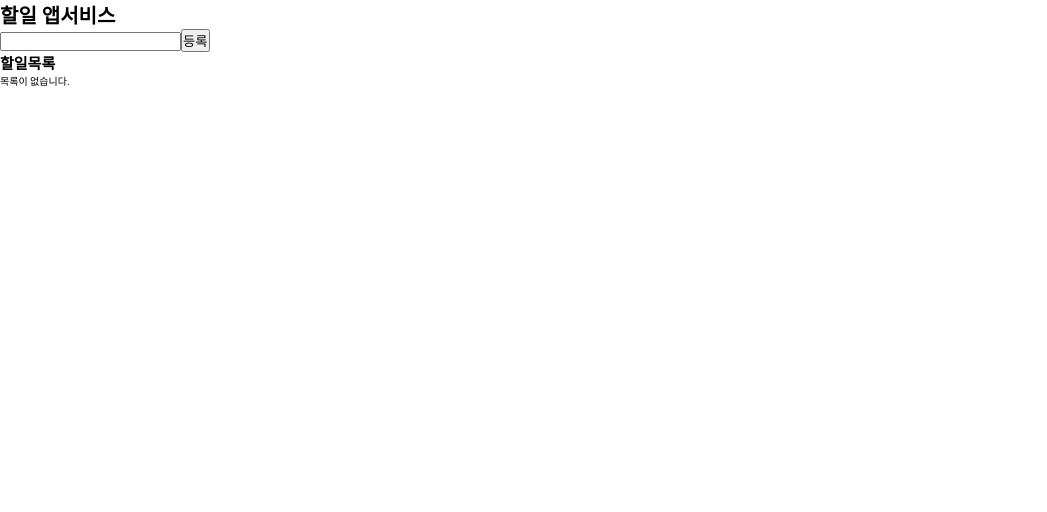
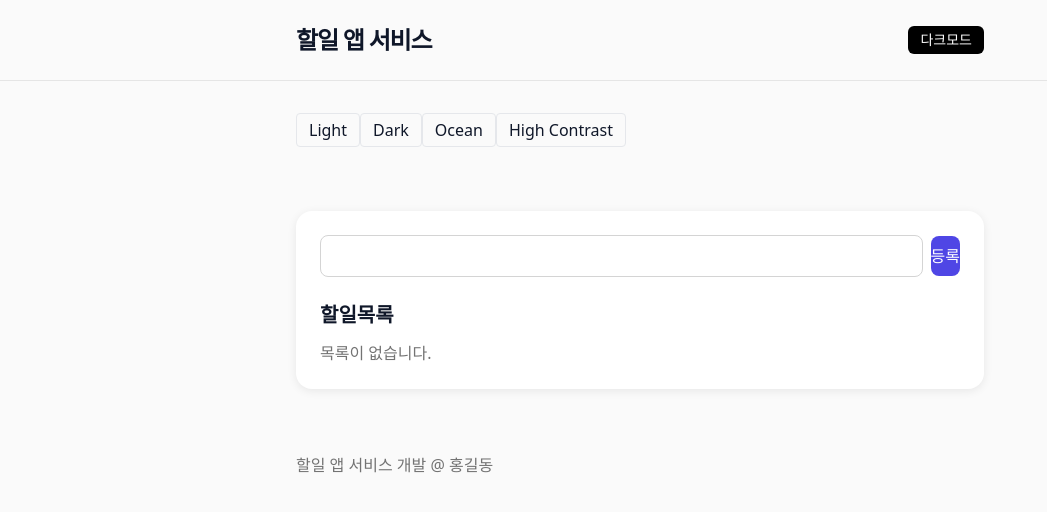
Before and after one commit to devclarova/til_react_cra_ts, a React (Create React App) app: page / in a window 1280 px wide. Shown: the top 512 px of the page, without its empty margins (0-1047 px from the left). Built offline with nearby package versions, Linux system fonts and the light colour scheme.

Commit message:
[docs] tailwind의 이해

```diff
--- a/package.json
+++ b/package.json
@@ -40,12 +40,16 @@
     "@types/react-dom": "^18.3.7",
     "@typescript-eslint/eslint-plugin": "^5.62.0",
     "@typescript-eslint/parser": "^5.62.0",
+    "autoprefixer": "^10.4.20",
     "eslint": "^8.56.0",
     "eslint-config-prettier": "^9.1.0",
     "eslint-plugin-jsx-a11y": "^6.7.1",
     "eslint-plugin-prettier": "^5.1.3",
     "eslint-plugin-react": "^7.33.2",
     "eslint-plugin-react-hooks": "^4.6.0",
-    "prettier": "^3.2.5"
+    "postcss": "^8.4.38",
+    "prettier": "^3.3.3",
+    "prettier-plugin-tailwindcss": "^0.6.8",
+    "tailwindcss": "^3.4.10"
   }
 }
--- /dev/null
+++ b/postcss.config.js
@@ -0,0 +1,6 @@
+module.exports = {
+  plugins: {
+    tailwindcss: {},
+    autoprefixer: {},
+  },
+};
--- a/src/App.tsx
+++ b/src/App.tsx
@@ -2,18 +2,83 @@ import { TodoProvider } from './context/todo/TodoProvider';
 import TodoList from './todos/TodoList';
 import TodoWrite from './todos/TodoWrite';
 
+// 여러 개의 테마 적용하기
+function setTheme(themeName: string) {
+  const root = document.documentElement;
+  root.classList.remove('theme-dark', 'theme-ocean', 'theme-hc');
+  // if (themeName === 'light') {
+  //   root.classList.add('theme-light');
+  // }
+  if (themeName === 'dark') {
+    root.classList.add('theme-dark');
+  }
+  if (themeName === 'ocean') {
+    root.classList.add('theme-ocean');
+  }
+  if (themeName === 'hc') {
+    root.classList.add('theme-hc');
+  }
+}
+
 function App(): JSX.Element {
+  // ts 자리
+  const toggleDark = () => {
+    document.documentElement.classList.toggle('dark');
+  };
   // tsx 자리
   return (
-    <TodoProvider>
-      <div>
-        <h1>할일 앱서비스</h1>
-        <div>
-          <TodoWrite />
-          <TodoList />
+    <div className="min-h-screen bg-bg text-fg">
+      <TodoProvider>
+        <header className="border-b border-neutral-200 dark:border-neutral-800">
+          <div className="container-app py-6 flex items-center">
+            <h1 className="text-2xl font-bold tracking-tighter flex-1">할일 앱 서비스</h1>
+            <button
+              onClick={toggleDark}
+              className="rounded-md bg-black px-3 py-1 text-sm text-white hover:opacity-90 dark:bg-white dark:text-black"
+            >
+              <span className="inline dark:hidden">다크모드</span>
+              <span className="hidden dark:inline">라이트모드</span>
+            </button>
+          </div>
+        </header>
+        <div className="container-app py-8">
+          {/* 여러개 테마 토글 버튼 */}
+          <button
+            className="rounded border border-borderc px-3 py-1"
+            onClick={() => setTheme('light')}
+          >
+            Light
+          </button>
+          <button
+            className="rounded border border-borderc px-3 py-1"
+            onClick={() => setTheme('dark')}
+          >
+            Dark
+          </button>
+          <button
+            className="rounded border border-borderc px-3 py-1"
+            onClick={() => setTheme('ocean')}
+          >
+            Ocean
+          </button>
+          <button
+            className="rounded border border-borderc px-3 py-1"
+            onClick={() => setTheme('hc')}
+          >
+            High Contrast
+          </button>
         </div>
-      </div>
-    </TodoProvider>
+        <main className="container-app py-8">
+          <div className="space-y-6 rounded-xl2 bg-white p-6 shadow-card dark:bg-neutral-800">
+            <TodoWrite />
+            <TodoList />
+          </div>
+        </main>
+        <footer className="container-app py-8 text-neutral-500 dark:text-neutral-400">
+          할일 앱 서비스 개발 @ 홍길동
+        </footer>
+      </TodoProvider>
+    </div>
   );
 }
 
--- a/src/index.css
+++ b/src/index.css
@@ -1,21 +1,58 @@
-* {
-  margin: 0;
-  padding: 0;
-  box-sizing: border-box;
-  outline-style: none;
+@tailwind base;
+@tailwind components;
+@tailwind utilities;
+
+:root {
+  --app-max-w: 720px;
 }
-ul,
-li {
-  list-style: none;
+
+html,
+body,
+#root {
+  height: 100%;
 }
-a {
-  text-decoration: none;
-  color: #000;
+
+.container-app {
+  @apply max-w-[var(--app-max-w)] mx-auto px-4;
 }
-html {
-  font-size: 16px;
-  overflow-x: hidden;
+
+/* ------------- 테마 변수 ------------- */
+/* Light (기본) */
+:root {
+  --bg: 0 0% 98%;
+  --fg: 222 47% 11%;
+  --surface: 0 0% 100%;
+  --border: 220 13% 91%;
+  --primary: 245 83% 60%; /* 보라 */
+  --primary-fg: 0 0% 100%;
 }
-body {
-  font-size: 10px;
+
+/* Dark */
+.theme-dark {
+  --bg: 222 47% 7%;
+  --fg: 210 40% 96%;
+  --surface: 222 47% 11%;
+  --border: 217 19% 27%;
+  --primary: 245 83% 60%;
+  --primary-fg: 0 0% 100%;
 }
+
+/* Ocean */
+.theme-ocean {
+  --bg: 200 60% 97%;
+  --fg: 210 24% 20%;
+  --surface: 200 50% 99%;
+  --border: 206 15% 85%;
+  --primary: 200 90% 45%; /* 파랑 */
+  --primary-fg: 0 0% 100%;
+}
+
+/* High Contrast */
+.theme-hc {
+  --bg: 0 0% 100%;
+  --fg: 0 0% 0%;
+  --surface: 0 0% 100%;
+  --border: 0 0% 0%;
+  --primary: 62 100% 50%; /* 노랑 */
+  --primary-fg: 0 0% 0%;
+}
--- a/src/todos/TodoItem.tsx
+++ b/src/todos/TodoItem.tsx
@@ -50,36 +50,65 @@ const TodoItem = ({ todo }: TodoItemProps) => {
     setIsEdit(false);
   };
 
-  // CSS 객체 만들기
-  const liStyle: React.CSSProperties = {
-    display: 'flex',
-    gap: '10px',
-    alignItems: 'center',
-    justifyContent: 'center',
-    color: todo.completed ? 'gray' : 'red',
-    textDecoration: todo.completed ? 'line-through' : 'none',
-  };
-
   return (
-    <li style={liStyle}>
+    <li
+      className={['flex items-center justify-between gap-2 rounded-lg border px-3 py-2'].join(` `)}
+    >
       {isEdit ? (
-        <>
+        <div className="flex w-full items-center gap-2">
           <input
             type="text"
             value={editTitle}
             onChange={e => setEditTitle(e.target.value)}
             onKeyDown={hanldeKeyDown}
+            className="flex-1 rounded-md border border-neutral-300 bg-white px-2 py-1 outline-none focus:ring-brand dark:border-neutral-700 dark:bg-neutral-900"
           />
-          <button onClick={handleEditSave}>저장</button>
-          <button onClick={handleEditCancel}>취소</button>
-        </>
+          <button
+            onClick={handleEditSave}
+            className="rounded-md bg-brand px-3 py-1 text-white hover:opacity-90"
+          >
+            저장
+          </button>
+          <button
+            onClick={handleEditCancel}
+            className="rounded-md border border-neutral-300 px-2 py-1 hover:bg-neutral-50 dark:border-neutral-700 dark:hover:bg-neutral-800"
+          >
+            취소
+          </button>
+        </div>
       ) : (
-        <>
-          <input type="checkbox" onChange={() => toggleTodo(todo.id)} checked={todo.completed} />
-          <span>{todo.title}</span>
-          <button onClick={handleEdit}>수정</button>
-          <button onClick={() => deleteTodo(todo.id)}>삭제</button>
-        </>
+        <div className="flex w-full items-center gap-3">
+          <input
+            type="checkbox"
+            onChange={() => toggleTodo(todo.id)}
+            checked={todo.completed}
+            className="h-4 w-4 accent-brand"
+          />
+          <span
+            className={[
+              'flex-1',
+              todo.completed
+                ? 'text-neutral-400 line-through'
+                : 'text-neutral-900 dark:text-neutral-100',
+            ].join(' ')}
+          >
+            {todo.title}
+          </span>
+          <div className="flex items-center gap-2">
+            <button
+              onClick={handleEdit}
+              className="rounded-md border border-neutral-300 px-3 py-1 hover:bg-neutral-50 dark:border-neutral-700 dark:hover:bg-neutral-800"
+            >
+              수정
+            </button>
+            <button
+              onClick={() => deleteTodo(todo.id)}
+              className="rounded-md border border-red-300 px-3 py-1 text-red-600 hover:bg-red-50 dark:hover:bg-red-900/20"
+            >
+              삭제
+            </button>
+          </div>
+        </div>
       )}
     </li>
   );
--- a/src/todos/TodoList.tsx
+++ b/src/todos/TodoList.tsx
@@ -5,11 +5,11 @@ const TodoList = (): JSX.Element => {
   const { todos } = useTodosState();
   return (
     <div>
-      <h2>할일목록</h2>
+      <h2 className="text-xl font-semibold">할일목록</h2>
       {todos.length === 0 ? (
-        <p>목록이 없습니다.</p>
+        <p className="mt-3 text-neutral-500">목록이 없습니다.</p>
       ) : (
-        <ul>
+        <ul className="mt-4 space-y-2">
           {todos.map(item => (
             <TodoItem key={item.id} todo={item} />
           ))}
--- a/src/todos/TodoWrite.tsx
+++ b/src/todos/TodoWrite.tsx
@@ -1,6 +1,6 @@
+import { useTodoActions } from '../context/todo/hooks';
+import { TodoType } from '../types/todoType';
 import { ChangeEvent, KeyboardEvent, useState } from 'react';
-import { TodoType } from '../types/todoType';
-import { useTodoActions } from '../context/todo/hooks';
 
 const TodoWrite = () => {
   // js 자리
@@ -32,9 +32,20 @@ const TodoWrite = () => {
   };
   // jsx 자리
   return (
-    <div>
-      <input type="text" value={title} onChange={e => handleChange(e)} onKeyDown={handleKeyDown} />
-      <button onClick={handleAdd}>등록</button>
+    <div className="flex items-center gap-2">
+      <input
+        type="text"
+        value={title}
+        onChange={e => handleChange(e)}
+        onKeyDown={handleKeyDown}
+        className="flex-1 rounded-lg border border-neutral-300 bg-white px-3 py-2 outline-none focus:ring-2 focus:ring-brand dark:border-neutral-700 dark:bg-neutral-900"
+      />
+      <button
+        onClick={handleAdd}
+        className="px-y rounded-lg bg-brand py-2 text-white hover:opacity-90 active:opacity-80"
+      >
+        등록
+      </button>
     </div>
   );
 };
--- /dev/null
+++ b/tailwind.config.js
@@ -0,0 +1,38 @@
+/** @type {import('tailwindcss').Config} */
+module.exports = {
+  darkMode: 'class',
+  content: ['./src/**/*.{js,jsx,ts,tsx}'],
+  theme: {
+    extend: {
+      colors: {
+        brand: {
+          DEFAULT: '#4f46e5',
+          50: '#eef2ff',
+          100: '#e0e7ff',
+          200: '#c7d2fe',
+          300: '#a5b4fc',
+          400: '#818cf8',
+          500: '#6366f1',
+          600: '#4f46e5',
+          700: '#4338ca',
+          800: '#3730a3',
+          900: '#312e81',
+        },
+        // CSS 변수(HSL 값) 연결
+        bg: 'hsl(var(--bg))',
+        fg: 'hsl(var(--fg))',
+        surface: 'hsl(var(--surface))',
+        borderc: 'hsl(var(--border))',
+        primary: 'hsl(var(--primary))',
+        'primary-fg': 'hsl(var(--primary-fg))',
+      },
+      boxShadow: {
+        card: '0 2px 10px rgba(0,0,0,0.08)',
+      },
+      borderRadius: {
+        xl2: '1rem',
+      },
+    },
+  },
+  plugins: [],
+};
```
Also changed, not shown: 2 other files (tests, documents, lock files or other folders).
